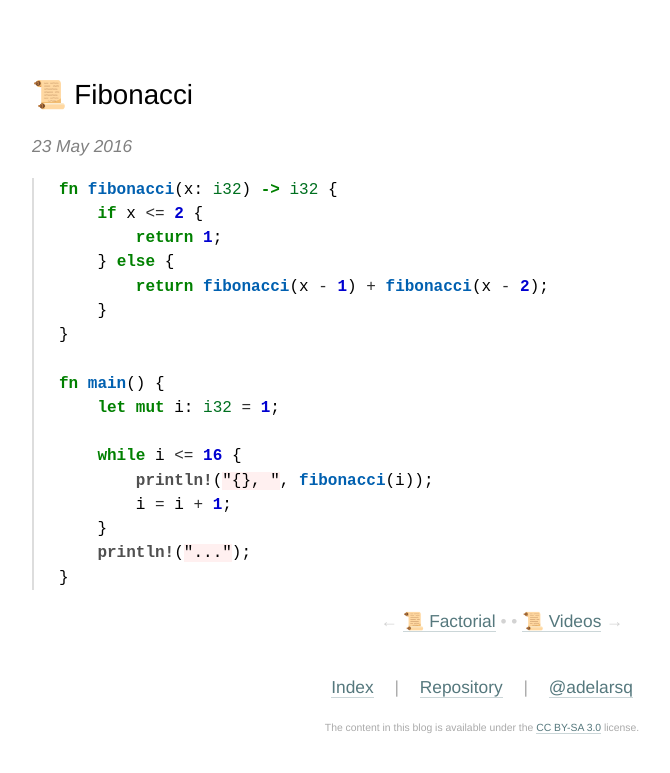
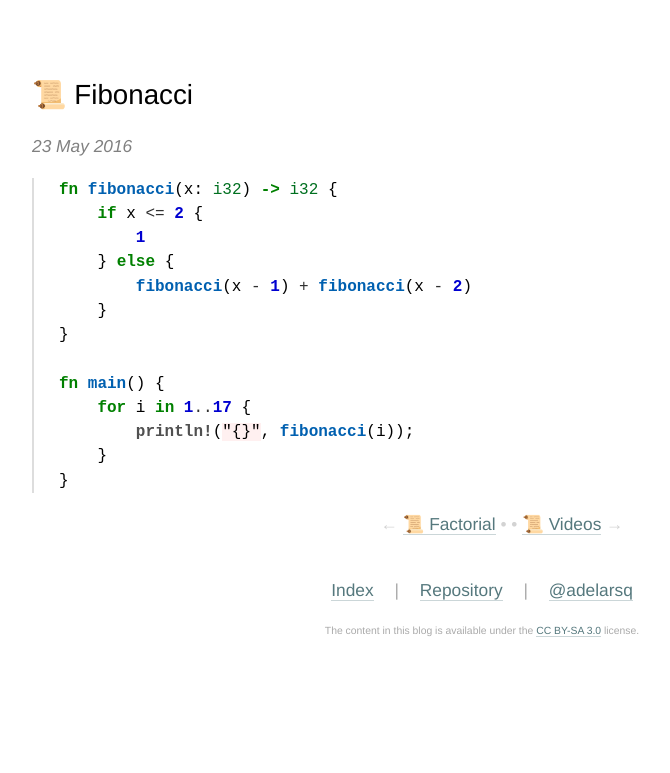
Before and after one commit to adelarsq/daily-rust.github.io, a Jekyll site: the page built from _posts/2016-05-23-fibonacci.md, in a window 1280 px wide. Shown: the top 773 px of the page, without its empty margins (158-828 px from the left). Built offline with Jekyll 4.4.1, drawn with Linux system fonts in a browser that asks for light colours.

Commit message:
Update 2016-05-23-fibonacci.md

````diff
--- a/_posts/2016-05-23-fibonacci.md
+++ b/_posts/2016-05-23-fibonacci.md
@@ -8,19 +8,15 @@ tags: [rustposts, rust, algorithm]
 ```rust
 fn fibonacci(x: i32) -> i32 {
     if x <= 2 {
-        return 1;
+        1
     } else {
-        return fibonacci(x - 1) + fibonacci(x - 2);
+        fibonacci(x - 1) + fibonacci(x - 2)
     }
 }
 
 fn main() {
-    let mut i: i32 = 1;
-
-    while i <= 16 {
-        println!("{}, ", fibonacci(i));
-        i = i + 1;
+    for i in 1..17 {
+        println!("{}", fibonacci(i));
     }
-    println!("...");
 }
 ```
````
